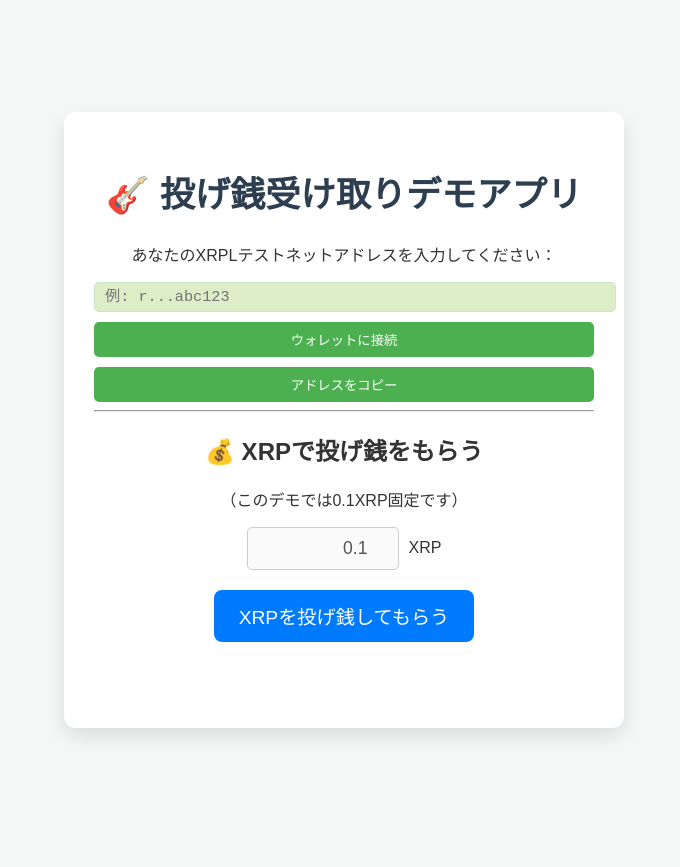
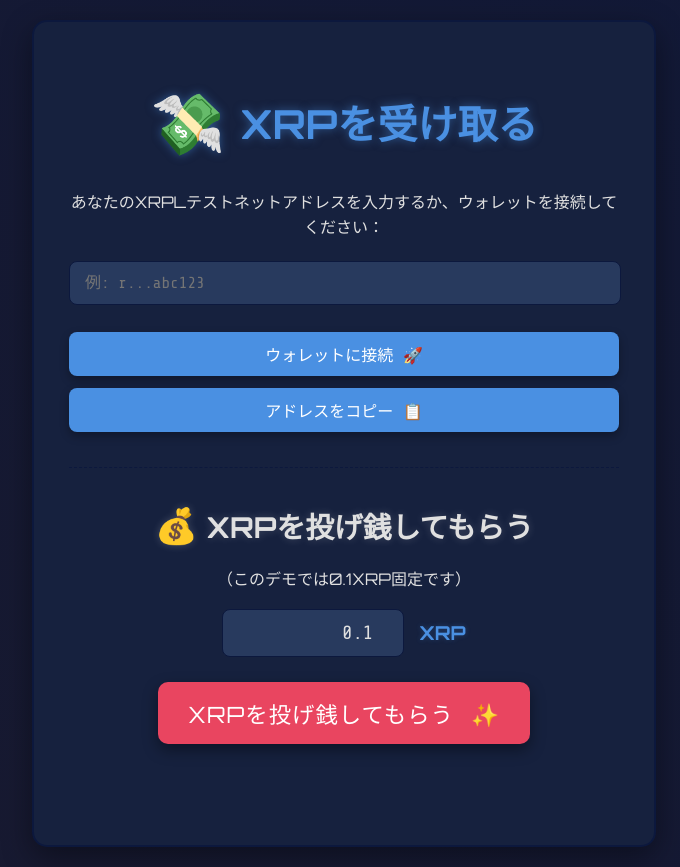
Before and after one commit to kinumax/my-tipping-app, a plain HTML site: page index.html in a window 1280 px wide. Shown: the whole page, without its empty margins (296-976 px from the left). Before the commit the page ends 840 px from the top, so only its background shows below. Drawn offline with nearby package versions, Linux system fonts and the light colour scheme.

Commit message:
Update index.html

```diff
--- a/index.html
+++ b/index.html
@@ -1,149 +1,310 @@
-
 <!DOCTYPE html>
 <html lang="ja">
 <head>
   <meta charset="UTF-8" />
   <meta name="viewport" content="width=device-width, initial-scale=1.0"/>
-  <title>🎸 投げ銭受け取りデモアプリ</title>
+  <title>🌌 XRP 投げ銭アプリ</title>
+  <link href="https://fonts.googleapis.com/css2?family=Orbitron:wght@400;700&family=Share+Tech+Mono&display=swap" rel="stylesheet">
   <style>
+    :root {
+      --bg-color: #1a1a2e; /* Dark Blue */
+      --container-bg: #16213e; /* Slightly lighter dark blue */
+      --text-color: #e0e0e0; /* Light Gray */
+      --accent-color-1: #0f3460; /* Darker accent */
+      --accent-color-2: #e94560; /* Reddish pink (for highlights/errors) */
+      --primary-button-bg: #4a90e2; /* Blue */
+      --primary-button-hover: #357bd8; /* Darker Blue */
+      --success-color: #5cb85c; /* Green */
+      --info-color: #3f72af; /* Muted blue */
+      --border-color: #0c183d; /* Very dark border */
+      --input-bg: #283a5e; /* Darker blue for input */
+      --qr-border: #8d9bb5; /* Light muted blue */
+    }
+
     body {
-      font-family: 'Arial', sans-serif;
+      font-family: 'Orbitron', sans-serif; /* Futuristic font */
       margin: 0;
       padding: 20px;
-      background-color: #f4f7f6;
+      background-color: var(--bg-color);
       display: flex;
       justify-content: center;
       align-items: center;
       min-height: 100vh;
-      color: #333;
+      color: var(--text-color);
+      overflow: hidden; /* Prevent scrollbar from background animation */
+      position: relative;
     }
+
+    /* Background animation for a dynamic feel */
+    body::before {
+      content: '';
+      position: absolute;
+      top: 0;
+      left: 0;
+      width: 100%;
+      height: 100%;
+      background: linear-gradient(45deg, #0c183d, #1a1a2e, #0c183d);
+      background-size: 400% 400%;
+      animation: gradientBG 15s ease infinite;
+      z-index: -1;
+    }
+
+    @keyframes gradientBG {
+      0% { background-position: 0% 50%; }
+      50% { background-position: 100% 50%; }
+      100% { background-position: 0% 50%; }
+    }
+
     .container {
-      background-color: #ffffff;
-      padding: 30px;
-      border-radius: 12px;
-      box-shadow: 0 8px 20px rgba(0, 0, 0, 0.1);
+      background-color: var(--container-bg);
+      padding: 35px;
+      border-radius: 15px;
+      box-shadow: 0 10px 30px rgba(0, 0, 0, 0.4);
       text-align: center;
-      max-width: 500px;
+      max-width: 550px;
       width: 100%;
+      border: 2px solid var(--border-color);
+      position: relative;
+      overflow: hidden;
+      animation: fadeIn 1s ease-out;
     }
+
+    @keyframes fadeIn {
+      from { opacity: 0; transform: translateY(-20px); }
+      to { opacity: 1; transform: translateY(0); }
+    }
+
     h1 {
-      color: #2c3e50;
-      margin-bottom: 25px;
-      font-size: 2.2em;
+      color: var(--primary-button-bg);
+      margin-bottom: 30px;
+      font-size: 2.5em;
       display: flex;
       align-items: center;
       justify-content: center;
-      gap: 10px;
+      gap: 15px;
+      text-shadow: 0 0 10px rgba(74, 144, 226, 0.5); /* Glowing effect */
     }
+
+    h2 {
+      color: var(--text-color);
+      margin-top: 30px;
+      margin-bottom: 20px;
+      font-size: 1.8em;
+      text-shadow: 0 0 8px rgba(255, 255, 255, 0.2);
+    }
+
+    p {
+      color: var(--text-color);
+      line-height: 1.6;
+    }
+
     .xrpl-address {
-      font-family: 'Courier New', monospace;
-      background-color: #dcedc8;
-      padding: 5px 10px;
-      border-radius: 5px;
-      font-size: 0.95em;
-      color: #2e7d32;
-      word-break: break-word;
-      border: 1px solid #c8e6c9;
-      width: 100%;
+      font-family: 'Share Tech Mono', monospace; /* Monospace for address */
+      background-color: var(--input-bg);
+      padding: 12px 15px;
+      border-radius: 8px;
+      font-size: 1em;
+      color: var(--text-color);
+      word-break: break-all;
+      border: 1px solid var(--border-color);
+      width: calc(100% - 30px); /* Adjust for padding */
+      margin-bottom: 15px;
+      transition: all 0.3s ease;
     }
+
+    .xrpl-address:focus {
+      outline: none;
+      border-color: var(--primary-button-bg);
+      box-shadow: 0 0 8px rgba(74, 144, 226, 0.6);
+    }
+
     .address-display {
       display: flex;
       flex-direction: column;
-      gap: 10px;
-      margin-top: 15px;
+      gap: 12px;
+      margin-top: 20px;
     }
+
     .copy-button, .connect-button {
-      background-color: #4CAF50;
+      background-color: var(--primary-button-bg);
       color: white;
       border: none;
-      padding: 8px 15px;
-      border-radius: 5px;
+      padding: 10px 20px;
+      border-radius: 8px;
       cursor: pointer;
+      font-size: 1em;
+      font-family: 'Orbitron', sans-serif;
+      transition: all 0.3s ease;
+      box-shadow: 0 4px 10px rgba(0, 0, 0, 0.3);
     }
+
+    .copy-button:hover, .connect-button:hover {
+      background-color: var(--primary-button-hover);
+      transform: translateY(-2px);
+      box-shadow: 0 6px 15px rgba(0, 0, 0, 0.4);
+    }
+
     .copy-status {
-      color: #4CAF50;
+      color: var(--success-color);
       font-weight: bold;
-      margin-top: 10px;
+      margin-top: 15px;
+      font-size: 0.9em;
+      animation: fadeOut 2s forwards; /* Animation for status message */
     }
+
+    @keyframes fadeOut {
+      0% { opacity: 1; }
+      80% { opacity: 1; }
+      100% { opacity: 0; }
+    }
+
     .input-group {
       display: flex;
       justify-content: center;
       align-items: center;
-      margin-bottom: 20px;
-      gap: 10px;
+      margin-bottom: 25px;
+      gap: 15px;
     }
+
     .input-group input[type="number"] {
-      padding: 10px 15px;
-      border: 1px solid #ccc;
-      border-radius: 5px;
-      font-size: 1.1em;
-      width: 120px;
+      padding: 12px 15px;
+      border: 1px solid var(--border-color);
+      border-radius: 8px;
+      font-size: 1.2em;
+      width: 150px;
       text-align: right;
+      background-color: var(--input-bg);
+      color: var(--text-color);
+      font-family: 'Share Tech Mono', monospace;
+      transition: all 0.3s ease;
     }
+
+    .input-group input[type="number"]:focus {
+      outline: none;
+      border-color: var(--primary-button-bg);
+      box-shadow: 0 0 8px rgba(74, 144, 226, 0.6);
+    }
+
+    .input-group span {
+      font-size: 1.2em;
+      font-weight: bold;
+      color: var(--primary-button-bg);
+      text-shadow: 0 0 5px rgba(74, 144, 226, 0.3);
+    }
+
     .tip-button {
-      background-color: #007bff;
+      background-color: var(--accent-color-2); /* Reddish pink for action */
       color: white;
       border: none;
-      padding: 12px 25px;
-      border-radius: 8px;
-      font-size: 1.2em;
+      padding: 15px 30px;
+      border-radius: 10px;
+      font-size: 1.4em;
       cursor: pointer;
+      font-family: 'Orbitron', sans-serif;
+      transition: all 0.3s ease;
+      box-shadow: 0 6px 15px rgba(0, 0, 0, 0.4);
+      letter-spacing: 1px;
     }
+
+    .tip-button:hover {
+      background-color: #d63d58; /* Darker pink */
+      transform: translateY(-3px) scale(1.02);
+      box-shadow: 0 8px 20px rgba(0, 0, 0, 0.5);
+    }
+
+    .tip-button:disabled {
+      background-color: #666;
+      cursor: not-allowed;
+      transform: none;
+      box-shadow: none;
+    }
+
     .message {
-      margin-top: 20px;
-      padding: 10px 15px;
-      border-radius: 8px;
+      margin-top: 25px;
+      padding: 12px 20px;
+      border-radius: 10px;
       font-weight: bold;
+      font-size: 1.1em;
+      transition: all 0.5s ease;
     }
+
     .message.info {
-      background-color: #e0f7fa;
-      color: #007bff;
+      background-color: rgba(63, 114, 175, 0.2);
+      color: var(--info-color);
+      border: 1px solid var(--info-color);
     }
+
     .message.success {
-      background-color: #e8f5e9;
-      color: #28a745;
+      background-color: rgba(92, 184, 92, 0.2);
+      color: var(--success-color);
+      border: 1px solid var(--success-color);
     }
+
     .qr-code-area {
-      margin-top: 25px;
-      padding: 15px;
-      background-color: #f8f9fa;
-      border-radius: 10px;
-      border: 1px dashed #ced4da;
+      margin-top: 30px;
+      padding: 20px;
+      background-color: var(--accent-color-1);
+      border-radius: 12px;
+      border: 2px dashed var(--qr-border);
+      display: none; /* Initially hidden */
+      opacity: 0;
+      transform: scale(0.9);
+      transition: opacity 0.5s ease, transform 0.5s ease;
     }
+
+    .qr-code-area.show {
+      opacity: 1;
+      transform: scale(1);
+    }
+
     .qr-image {
-      width: 180px;
-      height: 180px;
-      margin: 15px auto;
+      width: 200px;
+      height: 200px;
+      margin: 20px auto;
       display: block;
-      border: 5px solid white;
+      border: 8px solid white; /* Stronger white border for contrast */
+      border-radius: 5px;
+      box-shadow: 0 0 15px rgba(255, 255, 255, 0.3);
+    }
+
+    hr {
+      border: none;
+      border-top: 1px dashed var(--border-color);
+      margin: 35px 0;
+    }
+
+    /* Small glowing effect on elements on hover */
+    .container button:not(.tip-button):hover,
+    .container input:not([type="number"]):hover {
+      box-shadow: 0 0 15px rgba(74, 144, 226, 0.8);
     }
   </style>
 </head>
 <body>
   <div class="container">
-    <h1>🎸 投げ銭受け取りデモアプリ</h1>
+    <h1><span style="font-size: 1.5em; animation: pulse 2s infinite;">💸</span> XRPを受け取る</h1>
 
     <div class="streamer-info">
-      <p>あなたのXRPLテストネットアドレスを入力してください：</p>
+      <p>あなたのXRPLテストネットアドレスを入力するか、ウォレットを接続してください：</p>
       <div class="address-display">
         <input type="text" id="streamerAddressInput" class="xrpl-address" placeholder="例: r...abc123" />
-        <button onclick="connectWallet()" class="connect-button">ウォレットに接続</button>
-        <button onclick="copyAddress()" class="copy-button">アドレスをコピー</button>
+        <button onclick="connectWallet()" class="connect-button">ウォレットに接続 <span style="margin-left: 5px;">🚀</span></button>
+        <button onclick="copyAddress()" class="copy-button">アドレスをコピー <span style="margin-left: 5px;">📋</span></button>
       </div>
-      <p id="copyStatus" class="copy-status" style="display: none;">コピーしました！</p>
+      <p id="copyStatus" class="copy-status" style="display: none;">✨ アドレスをコピーしました！</p>
     </div>
 
     <hr>
 
     <div class="viewer-section">
-      <h2>💰 XRPで投げ銭をもらう</h2>
+      <h2><span style="font-size: 1.2em; animation: rotate 3s infinite linear;">💰</span> XRPを投げ銭してもらう</h2>
       <p>（このデモでは0.1XRP固定です）</p>
       <div class="input-group">
         <input type="number" id="tipAmount" value="0.1" disabled> <span>XRP</span>
       </div>
-      <button onclick="sendTip()" id="tipButton" class="tip-button">XRPを投げ銭してもらう</button>
+      <button onclick="sendTip()" id="tipButton" class="tip-button">XRPを投げ銭してもらう <span style="margin-left: 10px;">✨</span></button>
       <p id="message" class="message"></p>
-      <div id="qrCodeArea" class="qr-code-area" style="display: none;">
+      <div id="qrCodeArea" class="qr-code-area">
         <p>XamanアプリでQRコードをスキャンしてください。</p>
         <img id="qrImage" class="qr-image" alt="QR Code">
       </div>
@@ -165,6 +326,7 @@
         await navigator.clipboard.writeText(address);
         const copyStatus = document.getElementById('copyStatus');
         copyStatus.style.display = 'block';
+        // Hide the status message after 2 seconds
         setTimeout(() => {
           copyStatus.style.display = 'none';
         }, 2000);
@@ -194,16 +356,22 @@
       const qrUrl = `https://api.qrserver.com/v1/create-qr-code/?size=250x250&data=${encodeURIComponent(xrpUri)}`;
 
       tipButton.disabled = true;
-      messageElement.textContent = 'QRコードを生成中です...';
+      messageElement.textContent = '🌌 QRコードを生成中です...';
       messageElement.className = 'message info';
-      qrCodeArea.style.display = 'block';
+      qrCodeArea.classList.remove('show'); // Hide QR code area before showing
+
       qrImage.src = qrUrl;
 
+      // Add a small delay for the QR code to load then show with animation
       setTimeout(() => {
-        messageElement.textContent = '投げ銭準備が完了しました！Xamanアプリでスキャンしてください。';
+        qrCodeArea.style.display = 'block';
+        setTimeout(() => { // Trigger animation after display block
+            qrCodeArea.classList.add('show');
+        }, 50);
+        messageElement.textContent = '✅ 投げ銭準備が完了しました！Xamanアプリでスキャンしてください。';
         messageElement.className = 'message success';
         tipButton.disabled = false;
-      }, 2000);
+      }, 1000); // Give some time for the "generating" message to display
     }
 
     // ✅ ウォレット接続機能（Xaman対応）
@@ -220,12 +388,13 @@
         const address = result.account_data?.Account;
         if (address) {
           document.getElementById("streamerAddressInput").value = address;
+          alert("ウォレットに接続しました！");
         } else {
           alert("アカウント情報の取得に失敗しました。");
         }
       } catch (error) {
         console.error("ウォレット接続エラー:", error);
-        alert("ウォレット接続に失敗しました。");
+        alert("ウォレット接続に失敗しました。Xaman拡張機能が正しく動作しているか確認してください。");
       }
     }
   </script>
```
